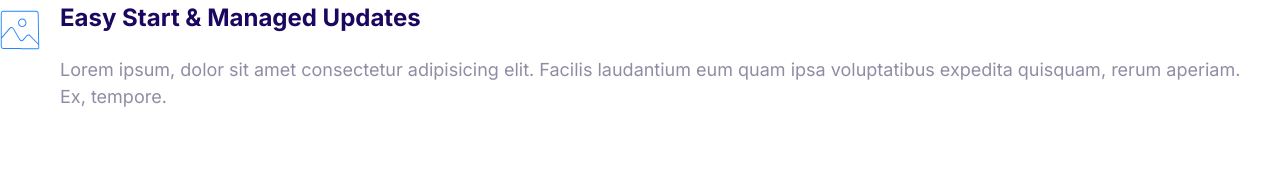
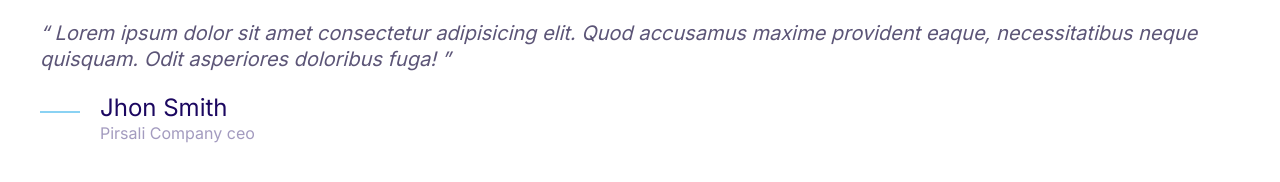
Before and after one commit to mohamadpirsali/Mohify, a plain HTML site: page index.html in a window 1280 px wide. Drawn offline with Linux system fonts and the light colour scheme.

Commit message:
build the quote component

```diff
--- a/css/styles.css
+++ b/css/styles.css
@@ -4,6 +4,7 @@
     --color-accent: #ff3400;
     --color-headings : #1b0760;
     --color-body : #918ca4;
+    --color-body-darker : #5c5577;
     --border-color : #ccc;
     --border-radius : 30px ;
 }
@@ -356,3 +357,48 @@ text-decoration: none;
 .media__image{
     margin-top: 1rem;
 }
+
+/* Quotes */
+.quote {
+    font-size: 3rem;
+    font-style: italic;
+    color: var(--color-body-darker) ;
+    line-height: 1.3;
+}
+.quote__text::before{
+    content : open-quote;
+}
+.quote__text::after{
+    content : close-quote;
+}
+
+.quote__author{
+    font-size: 3rem;
+    font-style: normal;
+    font-weight:500 ;
+    margin-bottom: 0;
+}
+
+.quote__company {
+    color: var(--color-headings);
+    opacity: .4;
+    font-size: 2rem;
+    font-style: normal;
+}
+
+.quote__line{
+    position: relative;
+    bottom: 10px;
+}
+
+@media screen and (min-width : 1024px) {
+    .quote{
+        font-size: 2rem;
+    }
+    .quote__author{
+        font-size: 2.4rem;
+    }
+    .quote__company{
+        font-size: 1.6rem;
+    }
+}
--- a/index.html
+++ b/index.html
@@ -14,20 +14,25 @@
     <link rel="stylesheet" href="css/styles.css" />
   </head>
   <body>
+    <blockquote class="quote">
+      <p class="quote__text">
+        Lorem ipsum dolor sit amet consectetur adipisicing elit. Quod accusamus
+        maxime provident eaque, necessitatibus neque quisquam. Odit asperiores
+        doloribus fuga!
+      </p>
+      <footer>
         <div class="media">
           <div class="media__image">
-        <svg class="icon icon--primary">
-          <use xlink:href="icons/sprite.svg#snap"></use>
+            <svg class="icon icon--primary quote__line">
+              <use xlink:href="icons/sprite.svg#line"></use>
             </svg>
           </div>
           <div class="media__body">
-        <h3 class="media__title">Easy Start & Managed Updates</h3>
-        <p>
-          Lorem ipsum, dolor sit amet consectetur adipisicing elit. Facilis
-          laudantium eum quam ipsa voluptatibus expedita quisquam, rerum
-          aperiam. Ex, tempore.
-        </p>
+            <h3 class="media__title quote__author">Jhon Smith</h3>
+            <p class="quote__company">Pirsali Company ceo</p>
           </div>
         </div>
+      </footer>
+    </blockquote>
   </body>
 </html>
```
Also changed, not shown: components/quotes.html (added, +20 -0 lines), icons/line.svg (added). Lines whose indentation alone changed are shown as unchanged.
